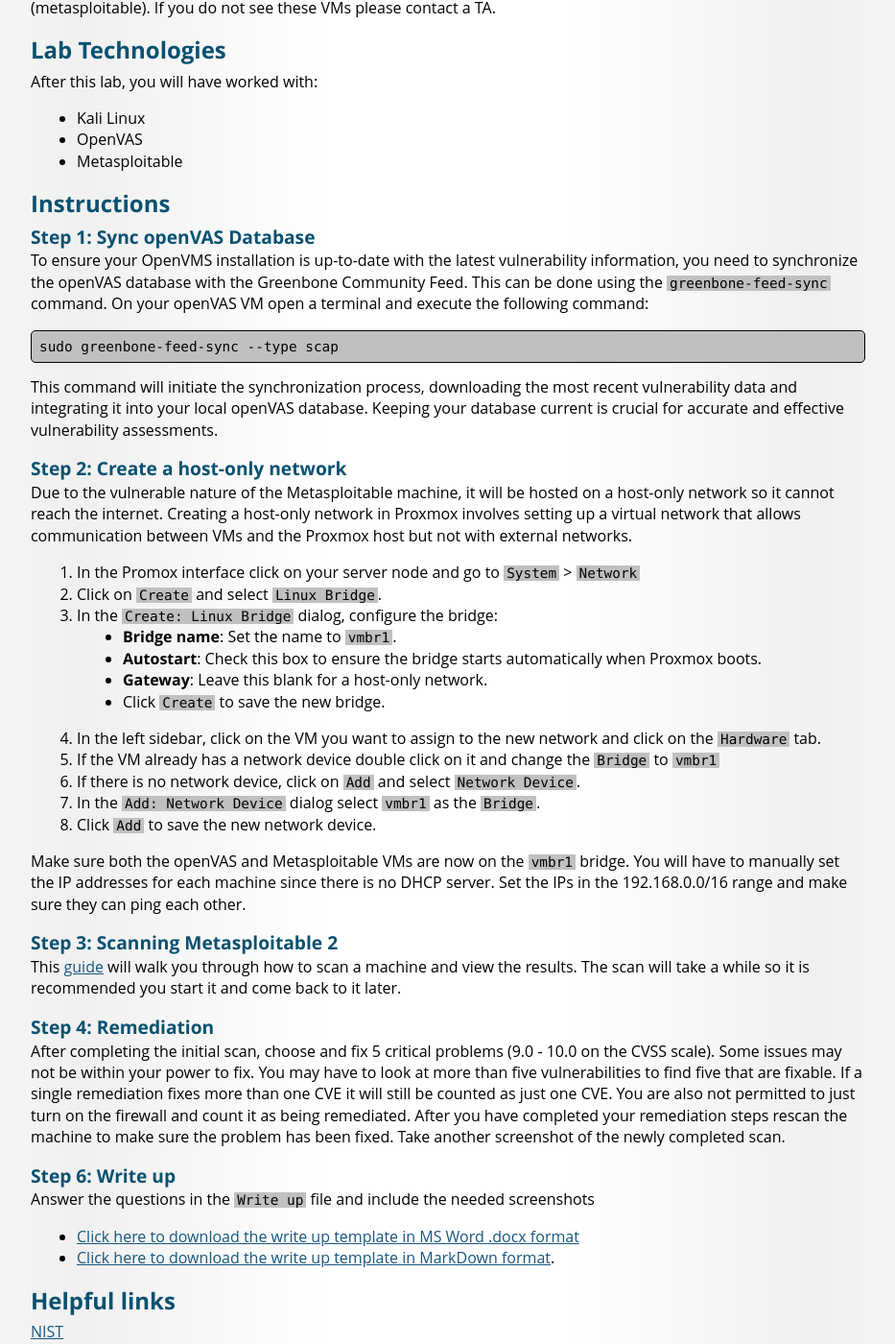
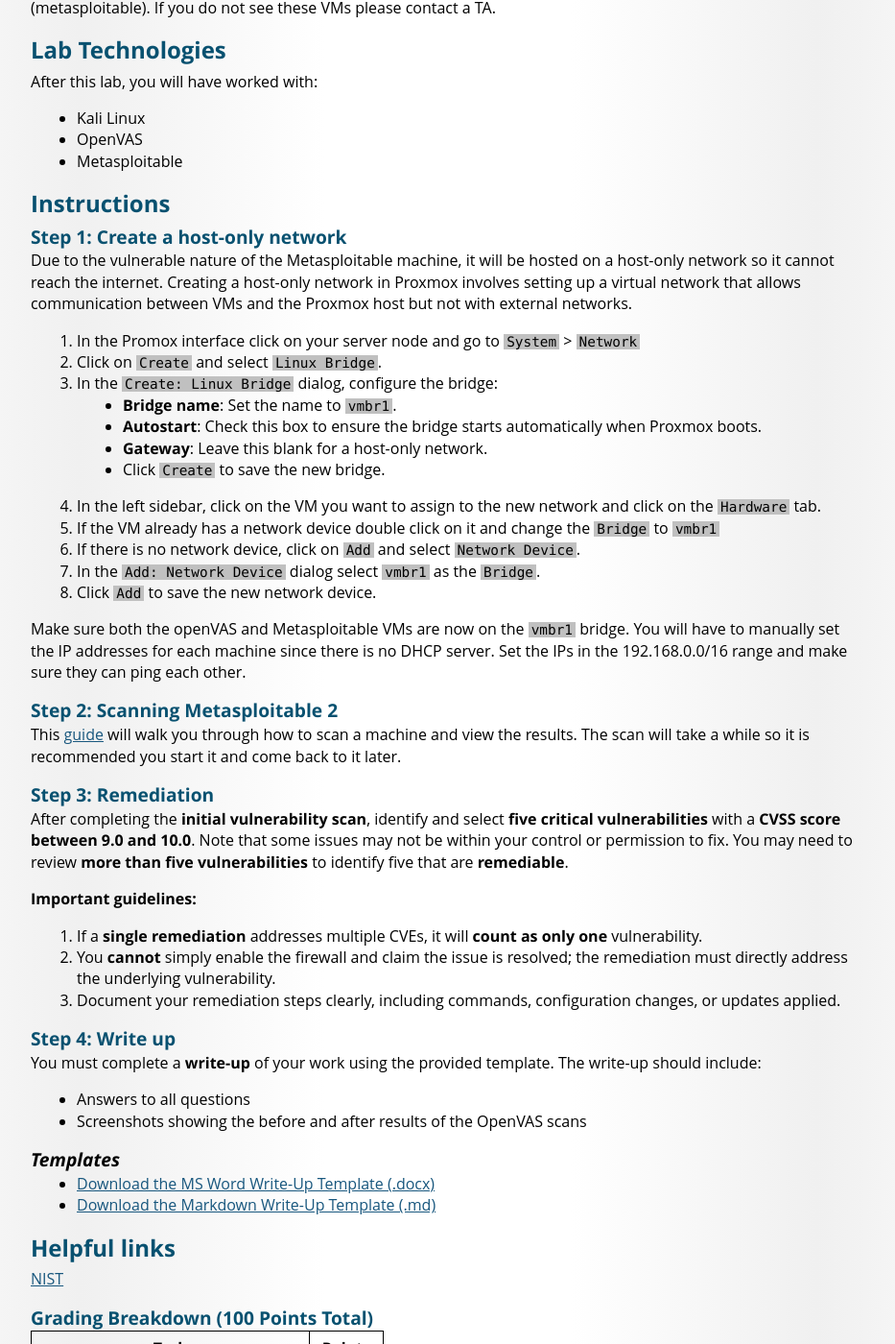
Before and after one commit to BYU-ITC-344/byu-itc-344.github.io, a Jekyll site: the page built from lab-6/index.md, in a window 1280 px wide and 1400 px high, scrolled down 571 px. Shown: the whole window at 96% size, without its empty margins (173-1106 px from the left). Built offline with Jekyll 4.4.1, drawn with Linux system fonts in a browser that asks for light colours; some web fonts are replaced; our own code applies the rules of GitHub Pages for plain Markdown files; some of the changed text lies outside the part shown.

Commit message:
lab 6 updates

````diff
--- a/lab-6/index.md
+++ b/lab-6/index.md
@@ -22,21 +22,9 @@
 - OpenVAS
 - Metasploitable
 
-<div style="page-break-after: always"></div>
-
 ## Instructions
 
-### Step 1: Sync openVAS Database
-
-To ensure your OpenVMS installation is up-to-date with the latest vulnerability information, you need to synchronize the openVAS database with the Greenbone Community Feed. This can be done using the `greenbone-feed-sync` command. On your openVAS VM open a terminal and execute the following command:
-
-```sh
-sudo greenbone-feed-sync --type scap
-```
-
-This command will initiate the synchronization process, downloading the most recent vulnerability data and integrating it into your local openVAS database. Keeping your database current is crucial for accurate and effective vulnerability assessments.
-
-### Step 2: Create a host-only network
+### Step 1: Create a host-only network
 
 Due to the vulnerable nature of the Metasploitable machine, it will be hosted on a host-only network so it cannot reach the internet. Creating a host-only network in Proxmox involves setting up a virtual network that allows communication between VMs and the Proxmox host but not with external networks.
 
@@ -56,19 +44,32 @@
 Make sure both the openVAS and Metasploitable VMs are now on the `vmbr1` bridge. You will have to manually set the IP addresses for each machine since there is no DHCP server. Set the IPs in the 192.168.0.0/16 range and make sure they can ping each other.
 
 
-### Step 3: Scanning Metasploitable 2
+### Step 2: Scanning Metasploitable 2
 
 This [guide](https://www.hackingtutorials.org/scanning-tutorials/vulnerability-scanning-openvas-9-0-part-2/) will walk you through how to scan a machine and view the results. The scan will take a while so it is recommended you start it and come back to it later.
 
-### Step 4: Remediation
+### Step 3: Remediation
 
-After completing the initial scan, choose and fix 5 critical problems (9.0 - 10.0 on the CVSS scale). Some issues may not be within your power to fix. You may have to look at more than five vulnerabilities to find five that are fixable. If a single remediation fixes more than one CVE it will still be counted as just one CVE. You are also not permitted to just turn on the firewall and count it as being remediated. After you have completed your remediation steps rescan the machine to make sure the problem has been fixed. Take another screenshot of the newly completed scan.
+After completing the **initial vulnerability scan**, identify and select **five critical vulnerabilities** with a **CVSS score between 9.0 and 10.0**. Note that some issues may not be within your control or permission to fix. You may need to review **more than five vulnerabilities** to identify five that are **remediable**.
 
-### Step 6: Write up
+**Important guidelines:**
 
-Answer the questions in the `Write up` file and include the needed screenshots
-* [Click here to download the write up template in MS Word .docx format](Lab-6-writeup-template.docx){: download}
-* <a href="Lab-6-writeup-template.md" download>Click here to download the write up template in MarkDown format</a>.
+1. If a **single remediation** addresses multiple CVEs, it will **count as only one** vulnerability.
+1. You **cannot** simply enable the firewall and claim the issue is resolved; the remediation must directly address the underlying vulnerability.
+1. Document your remediation steps clearly, including commands, configuration changes, or updates applied.
+
+### Step 4: Write up
+
+You must complete a **write-up** of your work using the provided template. The write-up should include:
+
+- Answers to all questions
+- Screenshots showing the before and after results of the OpenVAS scans
+
+
+#### Templates
+
+- [Download the MS Word Write-Up Template (.docx)](Lab-6-writeup-template.docx){: download}
+- [Download the Markdown Write-Up Template (.md)](Lab-6-writeup-template.md){: download}
 
 
 ## Helpful links
@@ -77,12 +78,15 @@
 
 <div style="page-break-after: always"></div>
 
-## Requirements
+### Grading Breakdown (100 Points Total)
 
-[ ] 10 Points - OpenVAS feeds have been synced
-[ ] 10 Points - Metasploitable 2 has been scanned
-[ ] 40 Points - 5 critical problems (9.0 - 10.0 on the CVSS scale) have been fixed
-[ ] 40 Points - Write up
+
+| **Task**                             | **Points** |
+| ------------------------------------ | ---------- |
+| Metasploitable 2 has been scanned    | 20         |
+| 5 critical problems have been fixed  | 40         |
+| Write-Up Questions                   | 40         |
+
 
 ## Submission
 Create a single PDF from the given `Write Up` file that contains your written report and screenshots showing that each requirement has been met. Upload the PDF to Learning Suite. Any other file format will not be accepted.
````
Also changed, not shown: other parts of lab-6/index.md (+2 -2 lines), lab-6/Lab-6-writeup-template.md (+3 -5 lines), 1 other file.
